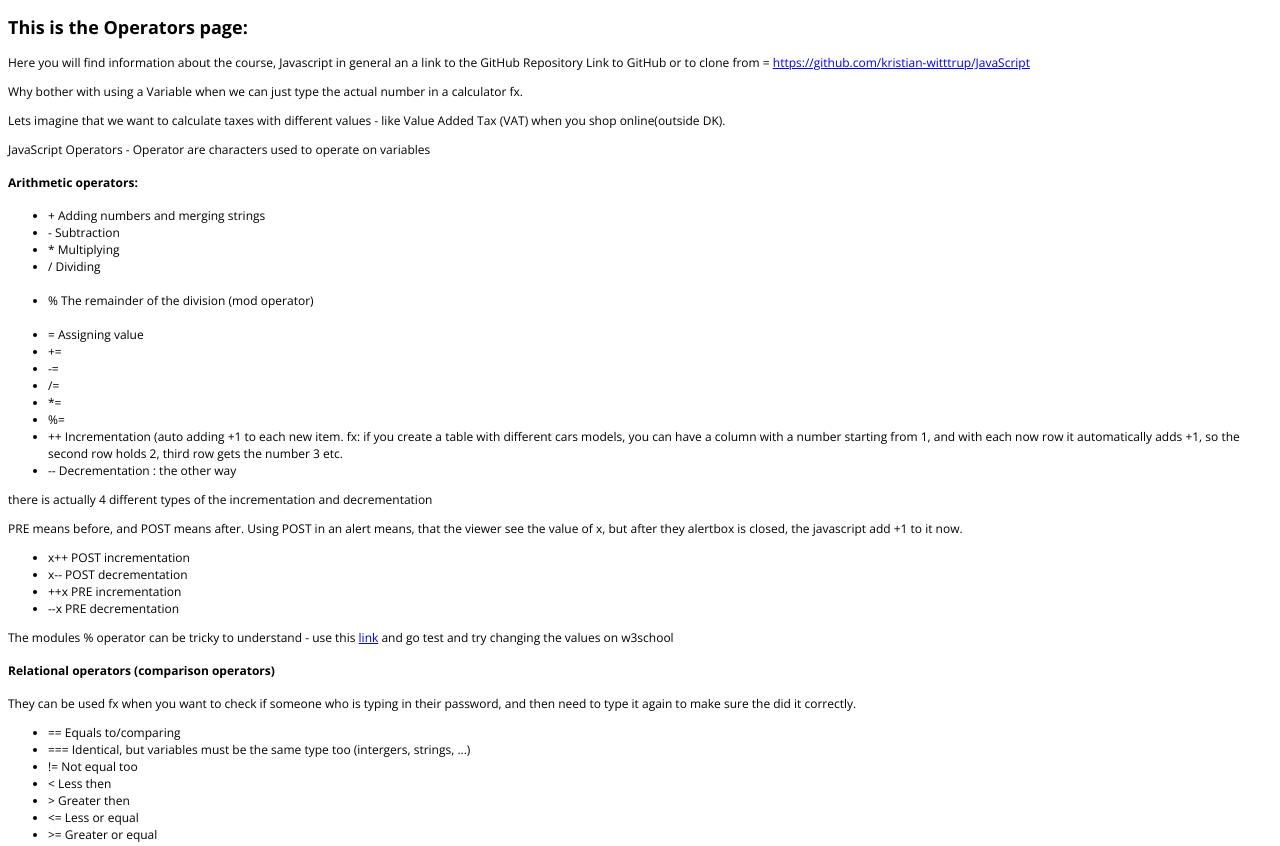
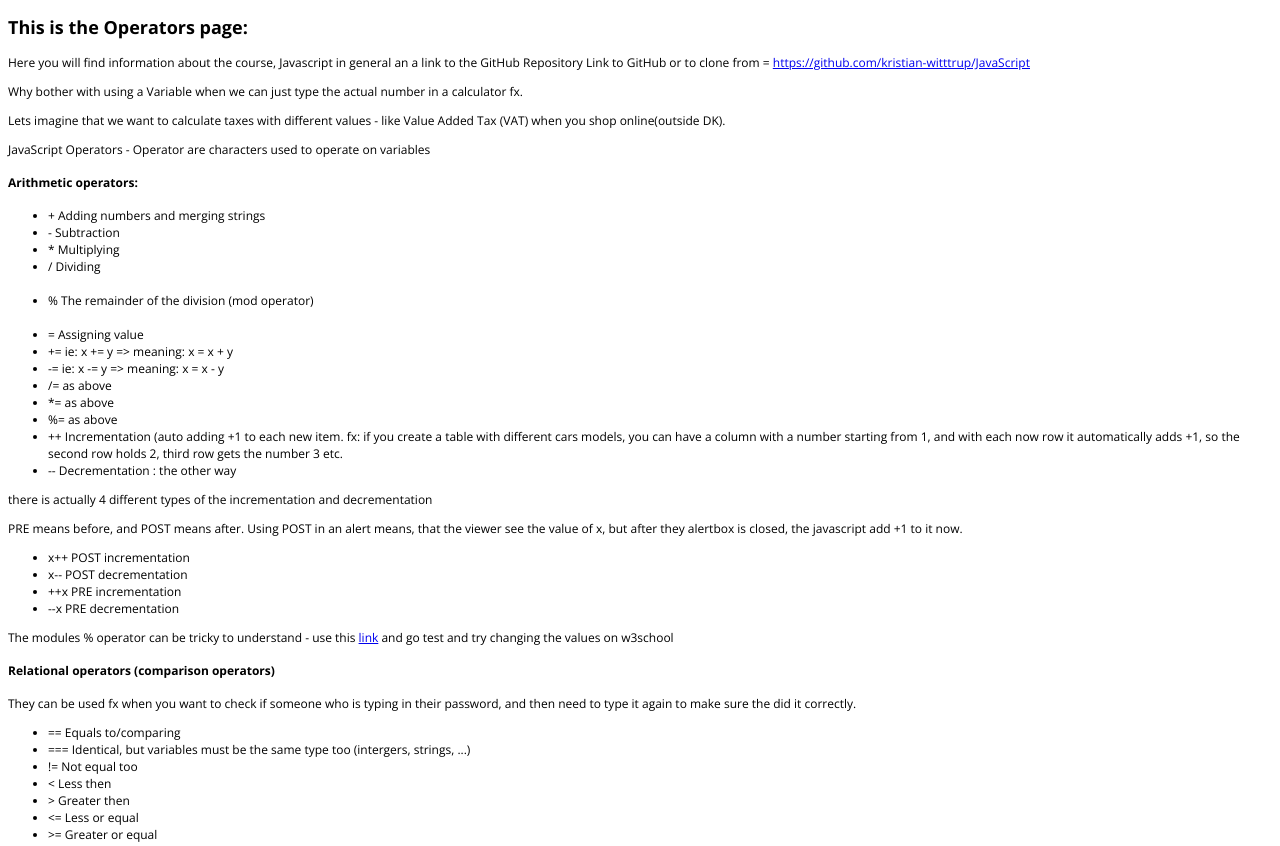
Before and after one commit to bjornskov/JavaScript, a plain HTML site: page operators.html in a window 1280 px wide. Shown: the top 846 px of the page. Drawn offline with nearby package versions, Linux system fonts and the light colour scheme.

Commit message:
from WebStorm

```diff
--- a/js/operators.js
+++ b/js/operators.js
@@ -41,3 +41,8 @@ z += 2; // is the same as z = z + 2;
 //      0    1      1     <= Check the disjunction table. Try to remove the alert box by changing our code.
 // if(x < y || y == 3)
 //    alert("test");
+
+
+
+
+//BITWISE OPERATORs
--- a/operators.html
+++ b/operators.html
@@ -30,11 +30,11 @@
         <li>/   Dividing</li><br>
         <li>%   The remainder of the division (mod operator)</li>
         <br><li>=   Assigning value</li>
-        <li>+=  </li>
-        <li>-=  </li>
-        <li>/=  </li>
-        <li>*=  </li>
-        <li>%=  </li>
+        <li>+=  ie: x += y  =>  meaning: x = x + y </li>
+        <li>-=  ie: x -= y  =>  meaning: x = x - y</li>
+        <li>/=  as above</li>
+        <li>*=  as above </li>
+        <li>%=  as above </li>
         <li>++  Incrementation (auto adding +1 to each new item. fx: if you create a table with different cars models, you can have a column with a number starting from 1, and with each now row it automatically adds +1, so the second row holds 2, third row gets the number 3 etc.</li>
         <li>--  Decrementation : the other way </li>
     </ul>
```
